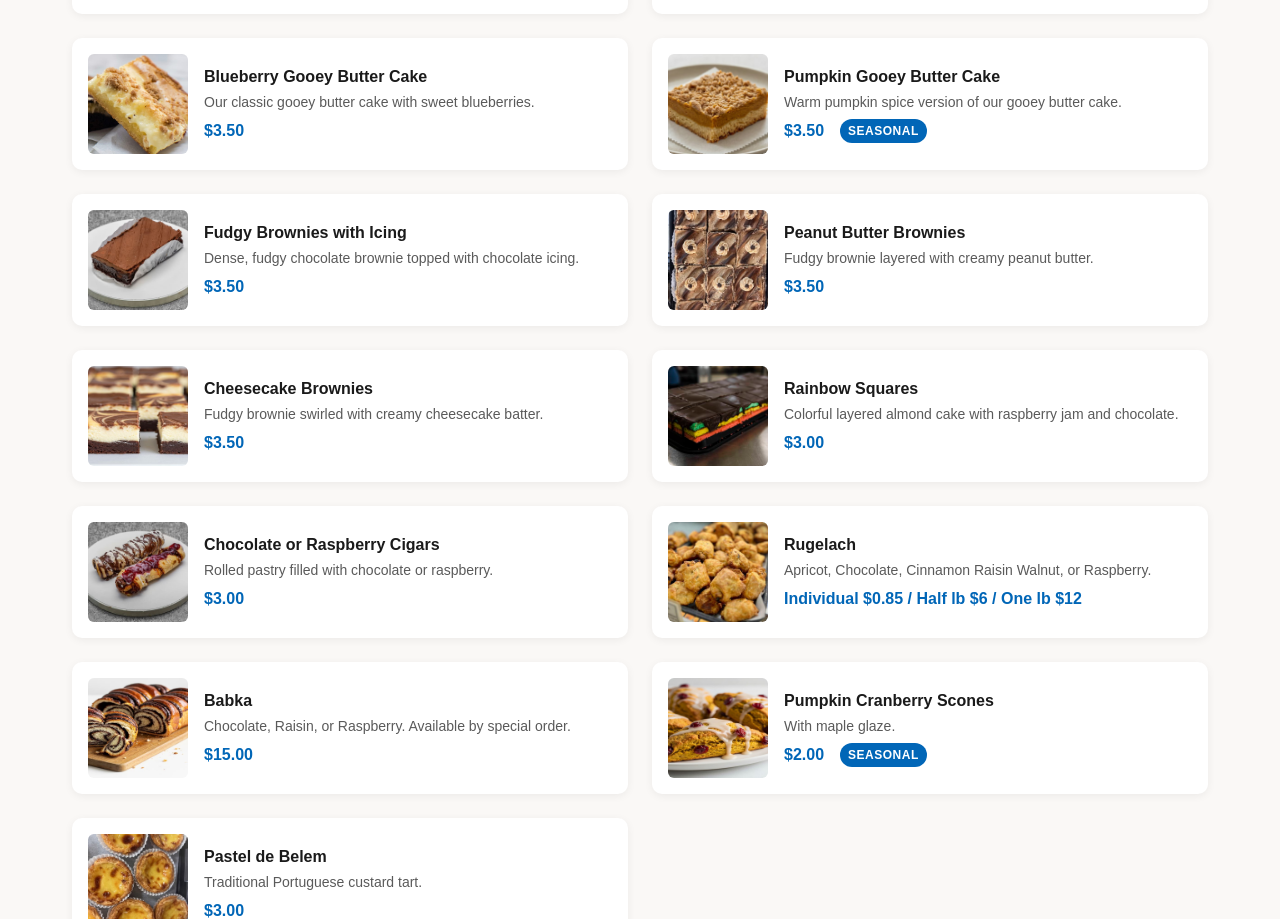
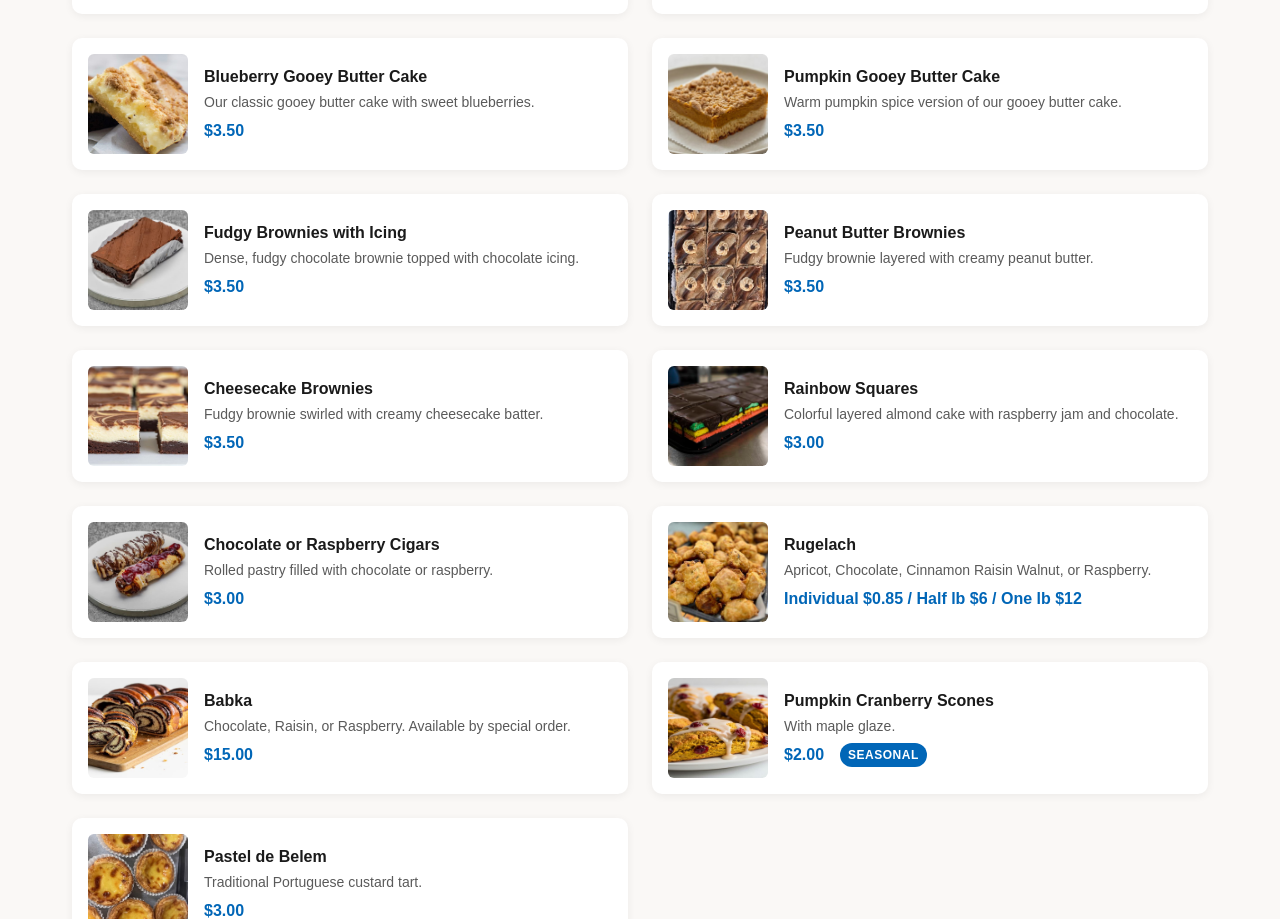
Before and after one commit to webeducationservices-oss/moreno-bakery, a Next.js app: page /menu/bakery in a window 1280 px wide. Shown: the part 8864-9783 px from the top of the page. Built offline with nearby package versions, Linux system fonts and the light colour scheme; a web font is replaced by a local one.

Commit message:
Edit app/data/menu.js — take off seasonal for pumpkin gooey butter cake

```diff
--- a/app/data/menu.js
+++ b/app/data/menu.js
@@ -244,7 +244,7 @@ export const BAKERY_CATEGORIES = [
       { name: "Guava Gooey Butter Cake", price: "$3.50", description: "Our gooey butter cake swirled with sweet guava paste.", image: "/images/food/moreno-bakery-guava-gooey-butter-cake.jpg" },
       { name: "Lemon Gooey Butter Cake", price: "$3.50", description: "Bright lemon twist on our classic gooey butter cake.", image: "/images/food/moreno-bakery-lemon-gooey-butter-cake.jpg" },
       { name: "Blueberry Gooey Butter Cake", price: "$3.50", description: "Our classic gooey butter cake with sweet blueberries.", image: "/images/food/moreno-bakery-gooey-butter-cake.jpg" },
-      { name: "Pumpkin Gooey Butter Cake", price: "$3.50", description: "Warm pumpkin spice version of our gooey butter cake.", tag: "Seasonal", image: "/images/food/moreno-bakery-pumpkin-gooey-butter-cake.jpg" },
+      { name: "Pumpkin Gooey Butter Cake", price: "$3.50", description: "Warm pumpkin spice version of our gooey butter cake.", image: "/images/food/moreno-bakery-pumpkin-gooey-butter-cake.jpg" },
       { name: "Fudgy Brownies with Icing", price: "$3.50", description: "Dense, fudgy chocolate brownie topped with chocolate icing.", image: "/images/food/moreno-bakery-fudgy-brownies-with-icing.jpg" },
       { name: "Peanut Butter Brownies", price: "$3.50", description: "Fudgy brownie layered with creamy peanut butter.", image: "/images/food/moreno-bakery-peanut-butter-brownies.jpg" },
       { name: "Cheesecake Brownies", price: "$3.50", description: "Fudgy brownie swirled with creamy cheesecake batter.", image: "/images/food/moreno-bakery-cheesecake-brownies.jpg" },
```
